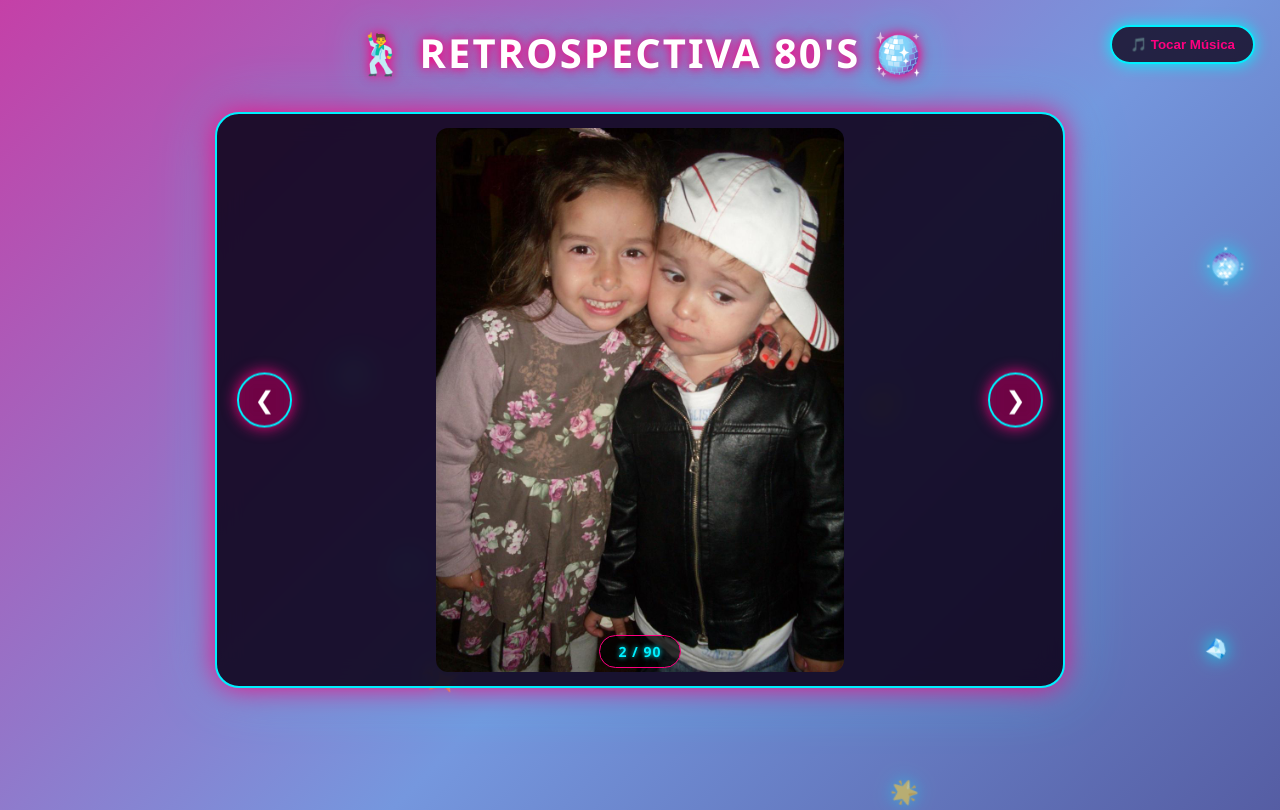
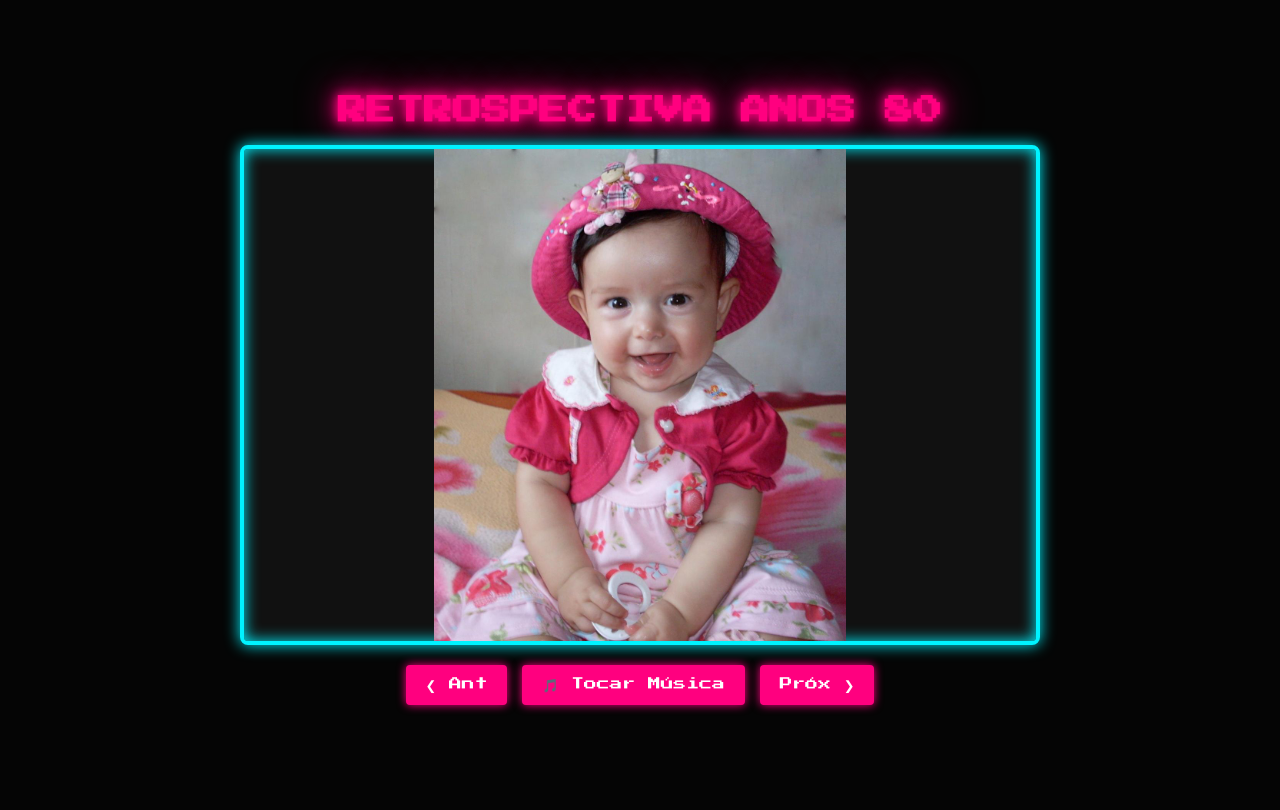
Before and after one commit to joaopnunesdrechsler-ops/retrospectiva-2026, a plain HTML site: page index.html in a window 1280 px wide. Drawn offline with Linux system fonts and the light colour scheme.

Commit message:
Refactor index.html for retro slideshow and audio
Updated HTML structure and styles for a retro-themed slideshow. Added dynamic image loading and audio controls.

```diff
--- a/index.html
+++ b/index.html
@@ -4,6 +4,7 @@
     <meta charset="UTF-8">
     <meta name="viewport" content="width=device-width, initial-scale=1.0">
     <title>Retrospectiva Anos 80</title>
+    <link href="https://fonts.googleapis.com/css2?family=Press+Start+2P&family=VT323&display=swap" rel="stylesheet">
     <style>
         * {
             box-sizing: border-box;
@@ -12,249 +13,139 @@
         }
 
         body {
-      font-family: 'Segoe UI', system-ui, -apple-system, sans-serif;
-      background: linear-gradient(-45deg, #2b1055, #7597de, #ff007f, #00f0ff, #b500ff);
-      background-size: 400% 400%;
-      animation: gradient80s 10s ease infinite;
-      height: 100vh;
+            background-color: #050505;
+            color: #fff;
+            font-family: 'VT323', monospace;
             display: flex;
             flex-direction: column;
             align-items: center;
             justify-content: center;
+            min-height: 100vh;
             overflow: hidden;
-      position: relative;
-    }
-
-    @keyframes gradient80s {
-      0% { background-position: 0% 50%; }
-      50% { background-position: 100% 50%; }
-      100% { background-position: 0% 50%; }
-    }
-
-    .particula {
-      position: absolute;
-      bottom: -60px;
-      font-size: 2rem;
-      user-select: none;
-      pointer-events: none;
-      animation: flutuar 7s linear infinite;
-      z-index: 1;
-      filter: drop-shadow(0 0 10px #00f0ff);
-    }
-
-    @keyframes flutuar {
-      0% { transform: translateY(0) rotate(0deg) scale(0.8); opacity: 0; }
-      10% { opacity: 1; }
-      90% { opacity: 1; }
-      100% { transform: translateY(-115vh) rotate(360deg) scale(1.3); opacity: 0; }
         }
 
         h1 {
-      position: absolute;
-      top: 25px;
-      color: #fff;
-      font-size: 2.5rem;
-      font-weight: 900;
-      letter-spacing: 2px;
-      text-transform: uppercase;
-      text-shadow: 0 0 10px #ff007f, 0 0 20px #ff007f, 0 0 40px #00f0ff;
-      z-index: 10;
+            font-family: 'Press Start 2P', cursive;
+            color: #ff007f;
+            text-shadow: 0 0 10px #ff007f, 0 0 20px #ff007f, 0 0 40px #ff007f;
+            margin-bottom: 20px;
+            font-size: 1.8rem;
+            text-align: center;
         }
 
-    .slide-container {
+        .slideshow-container {
             position: relative;
-      width: 88vw;
-      max-width: 850px;
-      height: 72vh;
-      display: flex;
-      justify-content: center;
-      align-items: center;
-      background-color: rgba(15, 5, 29, 0.9);
-      backdrop-filter: blur(12px);
-      border-radius: 24px;
-      box-shadow: 0 0 30px #ff007f, 0 0 60px rgba(0, 240, 255, 0.4);
-      border: 2px solid #00f0ff;
-      overflow: hidden;
-      z-index: 5;
-    }
-
-    .slide-container img {
-      max-width: 95%;
-      max-height: 95%;
-      object-fit: contain;
-      border-radius: 12px;
-      transition: opacity 0.4s ease, transform 0.4s ease;
-    }
-
-    .slide-container img.trocando {
-      opacity: 0;
-      transform: scale(0.96);
-    }
-
-    .btn {
-      position: absolute;
-      top: 50%;
-      transform: translateY(-50%);
-      background: rgba(255, 0, 127, 0.4);
-      backdrop-filter: blur(8px);
-      color: #fff;
-      border: 2px solid #00f0ff;
-      width: 55px;
-      height: 55px;
-      font-size: 24px;
-      cursor: pointer;
-      border-radius: 50%;
+            max-width: 800px;
+            width: 90%;
+            height: 500px;
+            border: 4px solid #00f3ff;
+            box-shadow: 0 0 15px #00f3ff, inset 0 0 15px #00f3ff;
+            background-color: #111;
             display: flex;
             align-items: center;
             justify-content: center;
-      transition: all 0.3s ease;
-      user-select: none;
-      z-index: 10;
-      box-shadow: 0 0 15px #ff007f;
+            border-radius: 8px;
+            overflow: hidden;
         }
 
-    .btn:hover {
-      background: #00f0ff;
-      color: #000;
-      border-color: #ff007f;
-      transform: translateY(-50%) scale(1.15);
-      box-shadow: 0 0 25px #00f0ff;
+        .slide {
+            display: none;
+            width: 100%;
+            height: 100%;
+            object-fit: contain;
         }
 
-    .btn-prev { left: 20px; }
-    .btn-next { right: 20px; }
-
-    .contador {
-      position: absolute;
-      bottom: 18px;
-      background: rgba(0, 0, 0, 0.7);
-      border: 1px solid #ff007f;
-      padding: 6px 18px;
-      border-radius: 30px;
-      font-size: 14px;
-      font-weight: bold;
-      letter-spacing: 1px;
-      color: #00f0ff;
-      text-shadow: 0 0 5px #00f0ff;
-      z-index: 10;
+        .slide.active {
+            display: block;
         }
 
-    .audio-control {
-      position: absolute;
-      top: 25px;
-      right: 25px;
-      background: rgba(15, 5, 29, 0.8);
-      border: 2px solid #00f0ff;
-      color: #ff007f;
-      padding: 10px 18px;
-      border-radius: 25px;
-      font-weight: bold;
-      cursor: pointer;
-      z-index: 20;
-      box-shadow: 0 0 15px #00f0ff;
-      transition: all 0.3s ease;
+        .controls {
+            margin-top: 20px;
             display: flex;
-      align-items: center;
-      gap: 8px;
+            gap: 15px;
         }
 
-    .audio-control:hover {
+        button {
+            font-family: 'Press Start 2P', cursive;
             background: #ff007f;
             color: #fff;
-      box-shadow: 0 0 25px #ff007f;
+            border: none;
+            padding: 12px 20px;
+            cursor: pointer;
+            box-shadow: 0 0 10px #ff007f;
+            transition: 0.2s;
+            font-size: 0.8rem;
+            border-radius: 4px;
+        }
+
+        button:hover {
+            background: #00f3ff;
+            color: #000;
+            box-shadow: 0 0 15px #00f3ff;
+        }
+
+        audio {
+            display: none;
         }
     </style>
 </head>
 <body>
 
-  <button class="audio-control" id="btnMusica" onclick="toggleMusica()">🎵 Tocar Música</button>
+    <h1>RETROSPECTIVA ANOS 80</h1>
+
+    <div class="slideshow-container" id="slideshow">
+        <!-- As imagens serão inseridas dinamicamente pelo JavaScript -->
+    </div>
+
+    <div class="controls">
+        <button onclick="mudarSlide(-1)">❮ Ant</button>
+        <button onclick="tocarAudio()">🎵 Tocar Música</button>
+        <button onclick="mudarSlide(1)">Próx ❯</button>
+    </div>
+
+    <!-- Arquivo de áudio na pasta midia/ -->
     <audio id="musicaFundo" src="midia/musica.mp3" loop></audio>
 
-  <div id="particulas-container"></div>
+    <script>
+        const totalFotos = 90;
+        const container = document.getElementById('slideshow');
+        let indexAtual = 0;
 
-  <h1>🕺 Retrospectiva 80's 🪩</h1>
+        // Gerar as tags de imagem para foto1.jpeg até foto90.jpeg
+        for (let i = 1; i <= totalFotos; i++) {
+            const img = document.createElement('img');
+            img.src = `midia/foto${i}.jpeg`;
+            img.alt = `Foto ${i}`;
+            img.classList.add('slide');
+            if (i === 1) img.classList.add('active');
+            container.appendChild(img);
+        }
 
-  <div class="slide-container">
-    <button class="btn btn-prev" onclick="mudarSlide(-1)">&#10094;</button>
-    <img id="imagem-slide" src="" alt="Slide Retrospectiva">
-    <button class="btn btn-next" onclick="mudarSlide(1)">&#10095;</button>
-    <div class="contador" id="contador">1 / 90</div>
-  </div>
+        const slides = document.querySelectorAll('.slide');
 
-  <script>
-    const totalDeFotos = 90;
-    let indexAtual = 1;
+        function mostrarSlide(n) {
+            slides[indexAtual].classList.remove('active');
+            indexAtual = (n + slides.length) % slides.length;
+            slides[indexAtual].classList.add('active');
+        }
 
-    const imgElement = document.getElementById('imagem-slide');
-    const contadorElement = document.getElementById('contador');
+        function mudarSlide(direcao) {
+            mostrarSlide(indexAtual + direcao);
+        }
+
+        function tocarAudio() {
             const audio = document.getElementById('musicaFundo');
-    const btnMusica = document.getElementById('btnMusica');
-
-    function toggleMusica() {
             if (audio.paused) {
                 audio.play();
-        btnMusica.innerText = '⏸️ Pausar Música';
             } else {
                 audio.pause();
-        btnMusica.innerText = '🎵 Tocar Música';
             }
         }
 
-    atualizarSlide();
-
-    function mudarSlide(direcao) {
-      imgElement.classList.add('trocando');
-      setTimeout(() => {
-        indexAtual += direcao;
-        if (indexAtual > totalDeFotos) indexAtual = 1;
-        if (indexAtual < 1) indexAtual = totalDeFotos;
-        atualizarSlide();
-        imgElement.classList.remove('trocando');
-      }, 200);
-    }
-
-    function atualizarSlide() {
-      const extensoes = ['.jpeg', '.jpg', '.jpge', '.png'];
-      let extIndex = 0;
-
-      function carregar() {
-        if (extIndex >= extensoes.length) return;
-        imgElement.src = `midia/foto${indexAtual}${extensoes[extIndex]}`;
-      }
-
-      imgElement.onerror = function() {
-        extIndex++;
-        carregar();
-      };
-
-      carregar();
-      contadorElement.innerText = `${indexAtual} / ${totalDeFotos}`;
-    }
-
-    setInterval(() => { mudarSlide(1); }, 3500);
-
-    document.addEventListener('keydown', (e) => {
-      if (e.key === 'ArrowRight') mudarSlide(1);
-      if (e.key === 'ArrowLeft') mudarSlide(-1);
-    });
-
-    const particulasContainer = document.getElementById('particulas-container');
-    const icones80s = ['✨', '⚡', '🪩', '🌟', '💎'];
-
-    function criarParticula() {
-      const p = document.createElement('div');
-      p.className = 'particula';
-      p.innerText = icones80s[Math.floor(Math.random() * icones80s.length)];
-      p.style.left = Math.random() * 100 + 'vw';
-      p.style.animationDuration = (Math.random() * 3 + 5) + 's';
-      p.style.fontSize = (Math.random() * 1.2 + 1.2) + 'rem';
-      particulasContainer.appendChild(p);
-
-      setTimeout(() => { p.remove(); }, 8000);
-    }
-
-    setInterval(criarParticula, 600);
+        // Transição automática configurada para 2000 ms (2,0 segundos)
+        setInterval(() => {
+            mudarSlide(1);
+        }, 2000);
     </script>
-
 </body>
 </html>
```
Lines whose indentation alone changed are shown as unchanged.
